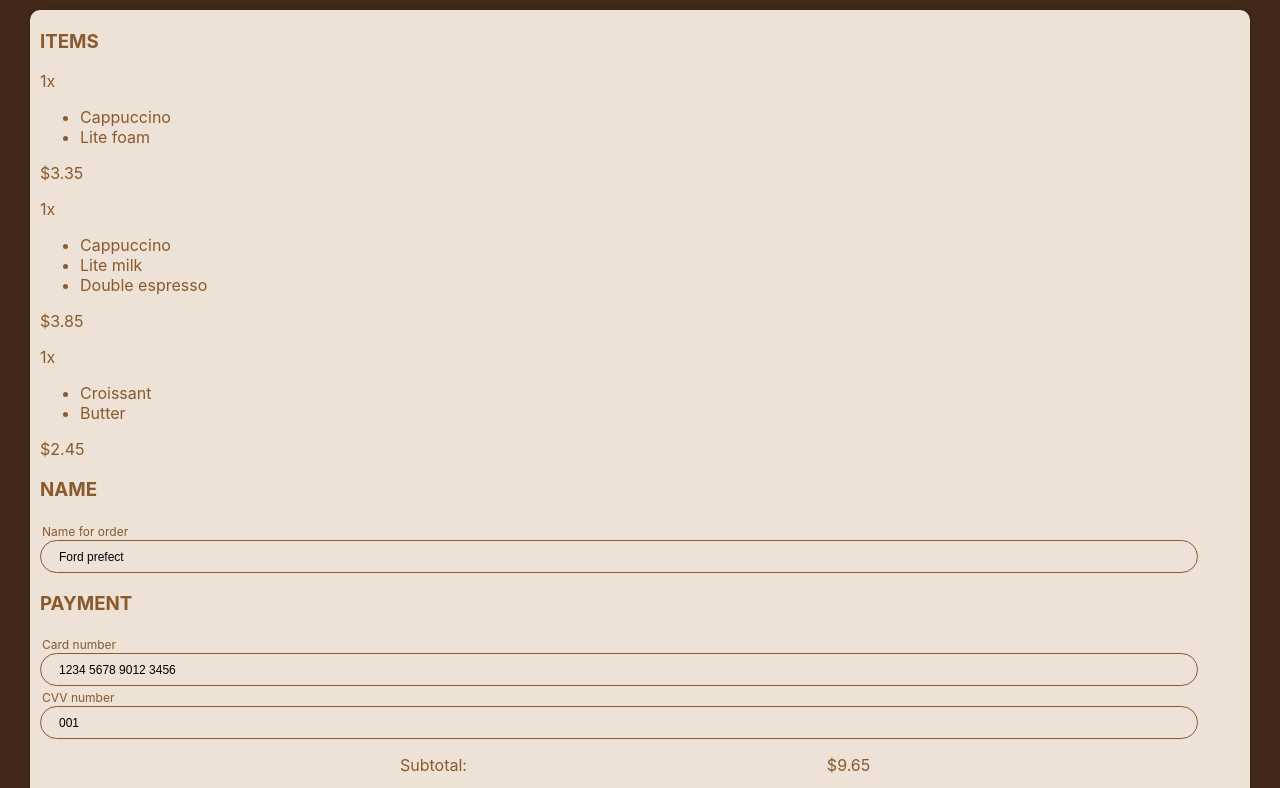
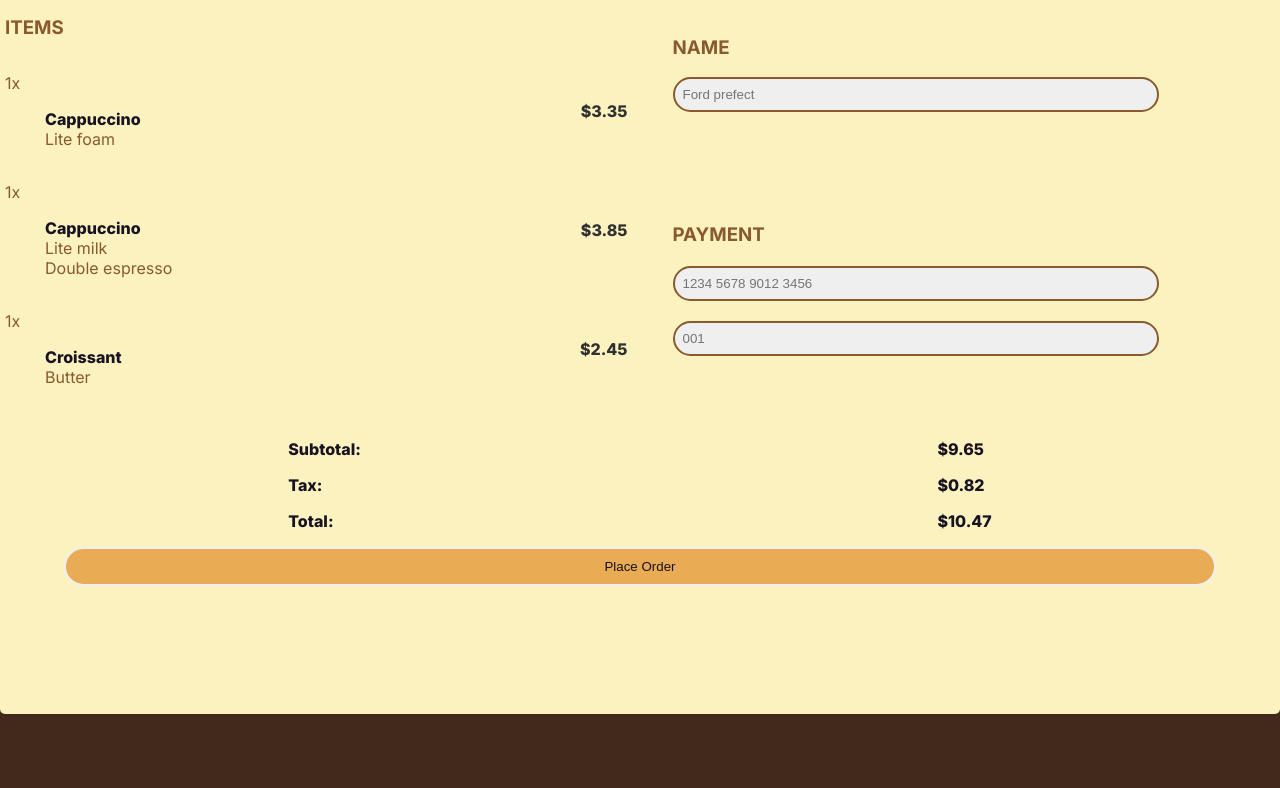
Before and after one commit to Bendrites/xander-css-mini-project, a plain HTML site: page index.html in a window 1280 px wide. Shown: the part 179-967 px from the top of the page. After the commit the page ends 893 px from the top, so only its background shows below. Drawn offline with Linux system fonts and the light colour scheme.

Commit message:
Add files via upload

```diff
--- a/assets/style.css
+++ b/assets/style.css
@@ -1,4 +1,4 @@
-@import url("https://fonts.googleapis.com/css2?family=Open+Sans:wght@400;700&display=swap%22");
+@import url('https://fonts.googleapis.com/css2?family=Inter:wght@200;400;700;800&display=swap');
 
 :root {
     --dark-brown: #43281c;
@@ -8,7 +8,7 @@
     --white: #efefef;
     --light-brown: #b08968;
     --soft-orange: hsl(35, 77%, 62%);
-    --mono: "Inter", monospace;
+    --mono: 'Inter', monospace;
     --sans: sans-serif;
     --font-size: 15px;
     --black: #171321;
@@ -28,33 +28,28 @@ body {
 
 /* Header Section */
 
-.header {
-    background-color: var(--sand);
+.navbar {
     display: flex;
+    color: var(--light-beige);
+    font-size: 15px;
+    margin: 0;
+    padding: 8px;
     justify-content: center;
     align-items: center;
-    padding: 8px;
-    font-size: 15px;
-    margin: 0;
+  }
+
+.nav img {
+    width: 35px;
 }
 
-.header img {
-    width: 40px;
-}
 
-.header p {
-    font-weight: 700;
-    font-size: 24px;
-}
+/* Containers Section */
 
-/* Main Section */
-
-main {
-    background-color: var(--white);
-    border-radius: 4px;
-    grid-template-columns: 1fr 1fr;
-    gap: 1rem;
-    gap: 10px;
+.container {
+    background-color: var(--sand);
+    border-radius: 5px;
+    grid-template-columns: repeat(2, 1fr);
+    gap: 15px;
     display: grid;
     align-content: center;
     justify-content: center;
@@ -62,75 +57,73 @@ main {
     justify-items: stretch;
 }
 
-/* Order Section */
 
-.box1 {
+.items {
     grid-column: 1/2;
     grid-row: 1/3;
-}
-
-.box2 {
-    grid-column: 2/3;
-    grid-row: 1/2;
-}
-
-.box3 {
-    grid-column: 2/3;
-    grid-row: 2/3;
-}
-
-.box4 {
-    grid-column: 1/3;
-    grid-row: 3/4;
-}
-
-@media screen and (max-width: 600px) {
-
-    .main {
-        display: flex;
-        flex-direction: column;
-        justify-content: flex-end;
-        align-items: center;
-    }
+    display: flex;
+    flex-direction: column;
+    padding: 5px;
+    border-radius: 8px;
 
 }
 
-.container {
-    border-radius: 10px;
-    margin: 30px;
-    padding: 1px 10px;
-    background-color: var(--beige);
-    box-shadow: 0 3px 10px rgb(0 0 0 / 0.2);
+.name {
+    grid-column: 2/3;
+    grid-row: 1/2;
+    padding: 25px;
 }
+
+.payment {
+    grid-column: 2/3;
+    grid-row: 2/3;
+    padding: 25px;
+}
+
+.price {
+    grid-column: 1/3;
+    grid-row: 3/4;
+    display: flex;
+    flex-direction: column;
+}
+
+.items .name .payment .price{
+    border-radius: 8px;
+    margin: 40px;
+    padding: 5px 15px;
+    background-color: var(--white);
+}
+
+/* Order Section */
 
 .order-items {
     display: flex;
     flex-direction: column;
 }
 
-.order-box {
+.order-details {
     display: flex;
     align-items: center;
     justify-content: space-between;
-    border-bottom: 2px solid var(--sand)
+    border-bottom: 1px solid var(--sand)
 }
 
-.order-box:last-child {
-    border-bottom:none;
+.order-details p:nth-child(2){
+    color: rgb(48,48,48);
+    font-weight: 800;
 }
 
-.order-box ul {
+.order-details ul{
     list-style: none;
 }
 
-.order-box ul li:first-child {
-    font-weight: 700;
+.order-details ul li:nth-child(1){
     color: var(--black);
+    font-weight: 800;
 }
 
-.order-box p:last-child {
-    font-weight: 700;
-    color: var(--black);
+.order-details:nth-child(4){
+    border-bottom: none;
 }
 
 .item {
@@ -138,87 +131,66 @@ main {
     justify-content: flex-start;
 }
 
-@media screen and (max-width: 600px) {
+/* Name Section */
 
-    .container {
-        width: 80%;
-    }
-
-    .order-total div:last-child {
-        margin-left: 20px;
-    }
-
-    .place-order {
-        display: flex;
-        flex-direction: column;
-    }
+.inputSection{
+    width:100%;
+    position: relative;
+    display: inline-block;
 }
 
-/* Name Section */
-
-.order-name {
-    position: relative;
-    display: inline-block;
-    width:100%;
-}
+.example {
+    width: 80%;
+    padding: 8px;
+    border-radius: 60px;
+    border: 2px solid var(--brown);
+    background-color: var(--white);
+  }
 
 .input {
+    font-size: 13px;
     left: 25px;
     top: -7px;
     padding: 0 2px;
-    background-color: var(--beige);
-    color: var(--soft-brown);
-    font-size: 12px;
-}
-
-.example {
-    border-radius: 50px;
-    padding: 8px;
-    width: 95%;
-    border: 1px solid var(--brown);
-    background-color: var(--beige);
-}
-
-::placeholder {
-    font-size: 12px;
-    padding-left: 10px;
-    color: black;
+    background-color: var(--white);
+    color: var(--brown);
+    position: absolute;
 }
 
 /* Payment Section */
 
-.order-payment {
-    margin-top: 0;
-    padding-bottom: 40px;
-
-}
-
-.order-payment .payment-info {
-    margin-top: 15px;
+.payment .input-section {
+    margin-top: 20px;
 }
 
 /* Place Order Setion */
 
 .order-total {
+    justify-content: space-around;
     display: flex;
-    justify-content: space-evenly;
 }
 
-.order-total div p:last-child {
-    font-weight: 700;
+.order-total div:nth-child(-n + 2) {
+    font-weight: 800;
     color: var(--black);
 }
 
-.btn-box {
+.btn-box{
     text-align: center;
 }
 
-.place-order button {
-    padding: 5px;
-    margin-bottom: 20px;
-    border-radius: 50px;
-    border: 1px solid var(--beige);
-    width: 80%;
-    background-color: var(--sand);
+button {
+    border: 2px solid var(--white);
     color: var(--black);
+    background-color: var(--soft-orange);
+    padding: 10px;
+    margin-bottom: 10%;
+    border-radius: 60px;
+    width: 90%;
 }
+
+@media screen and (max-width: 600px) {
+    nav {
+    flex-direction: column;
+    }
+}
```
